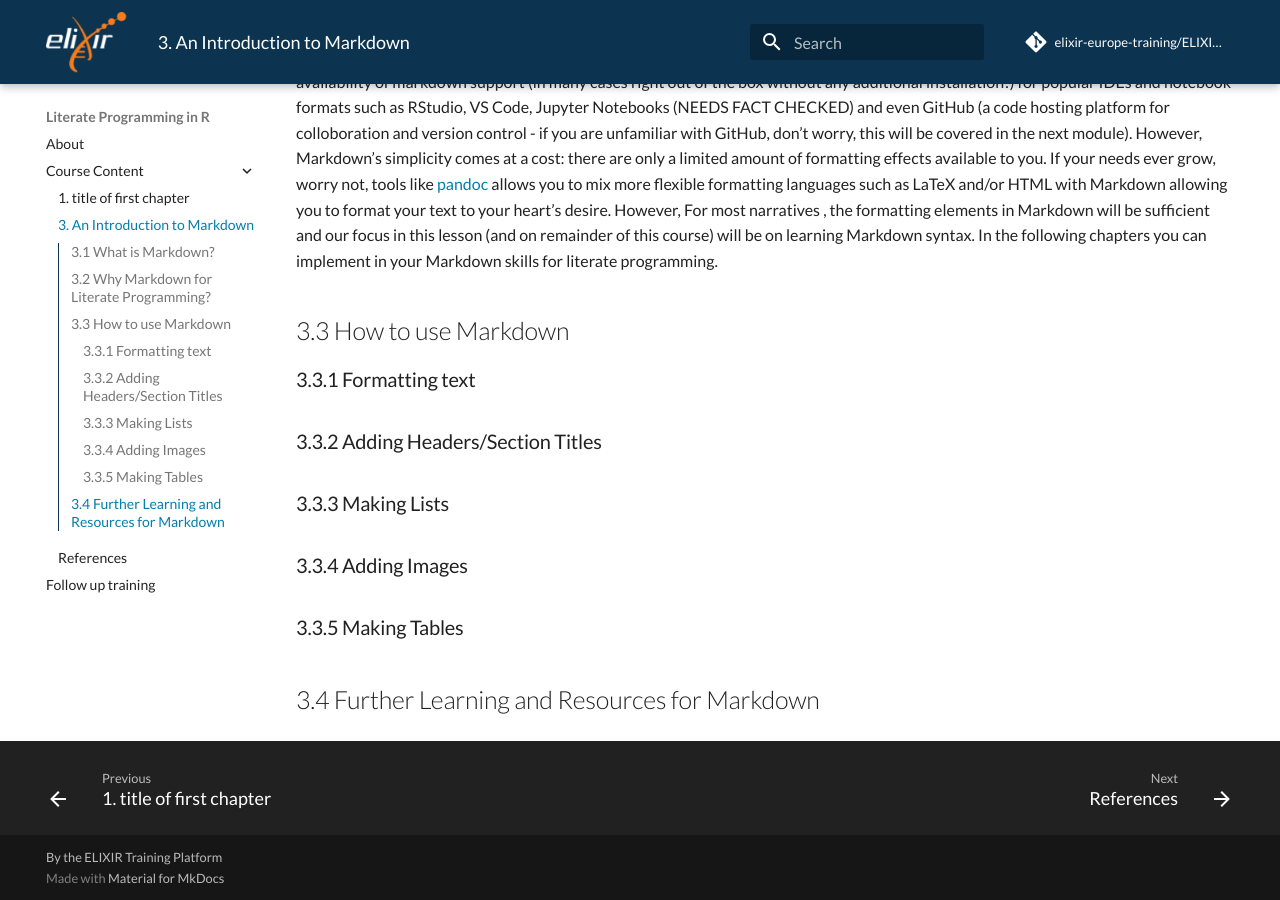
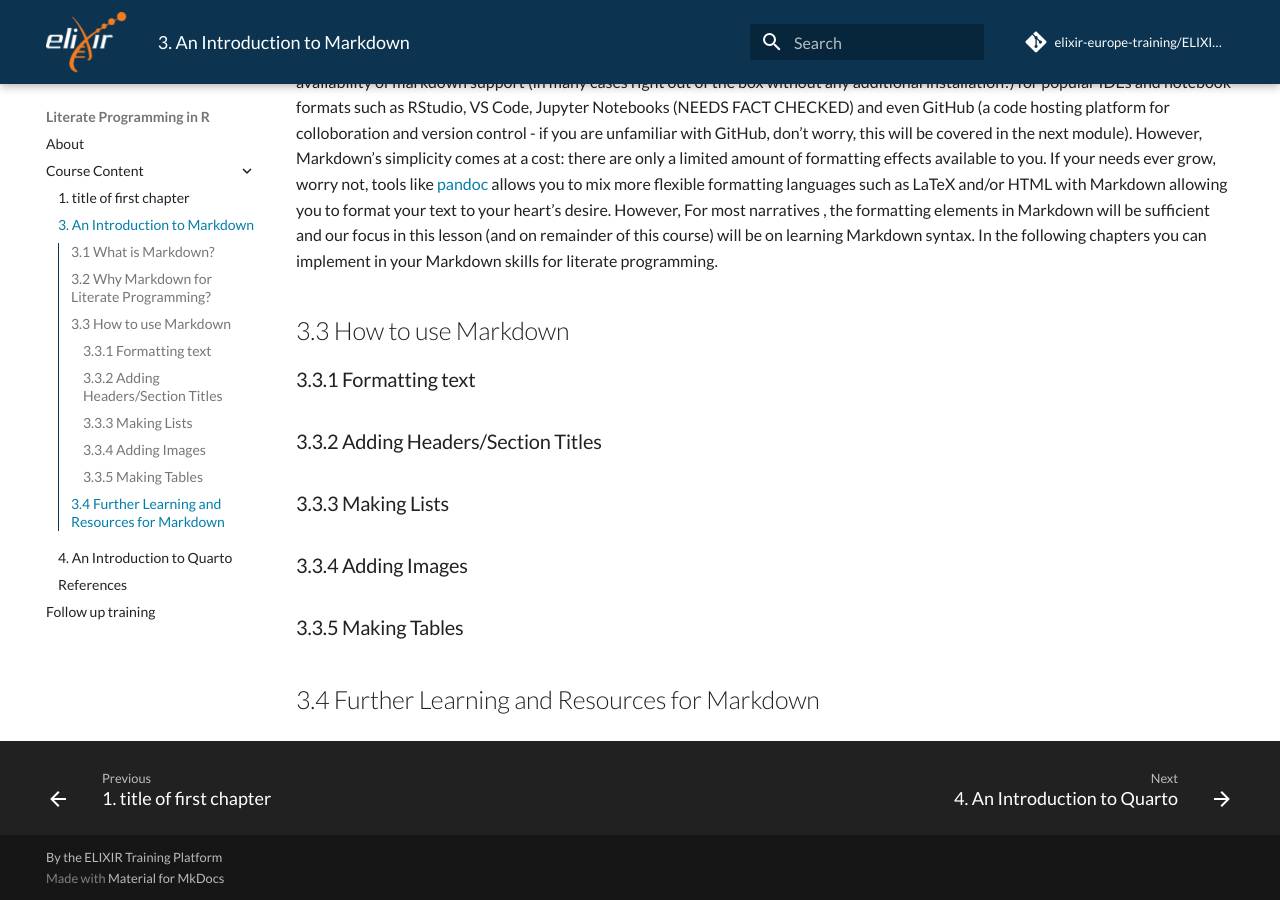
Before and after one commit to elixir-europe-training/ELIXIR-TrP-LiterateProgrammingR-CodeRep, an MkDocs documentation site: the page built from docs/chapters/chapter_03.md, in a window 1280 px wide and 900 px high, scrolled down 1406 px. Built offline with MkDocs 1.6.1 and Material for MkDocs 9.7.7, drawn with Linux system fonts in a browser that asks for light colours; comment, search, counter and statistics services are not loaded.

Commit message:
Update mkdocs.yml
Add line for chapter 4 so it will appear in the menu on the left

```diff
--- a/mkdocs.yml
+++ b/mkdocs.yml
@@ -4,6 +4,7 @@ nav:
     - Course Content:
       - "1. title of first chapter": chapters/chapter_01.md
       - "3. An Introduction to Markdown": chapters/chapter_03.md
+      - "4. An Introduction to Quarto": chapters/Chapter_04.md
       - "References": chapters/references.md
     - "Follow up training": follow_up_training.md
 
```
